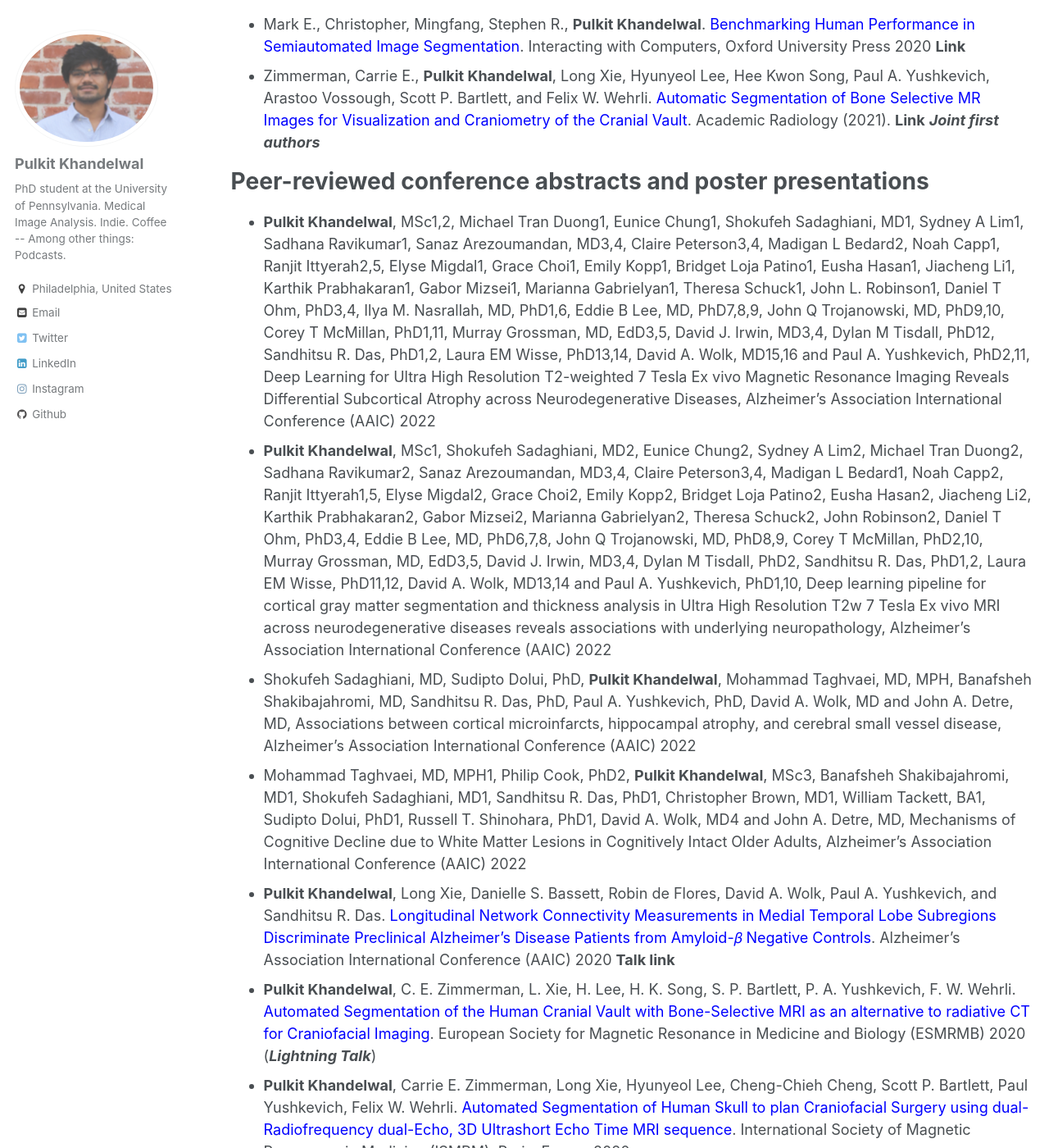
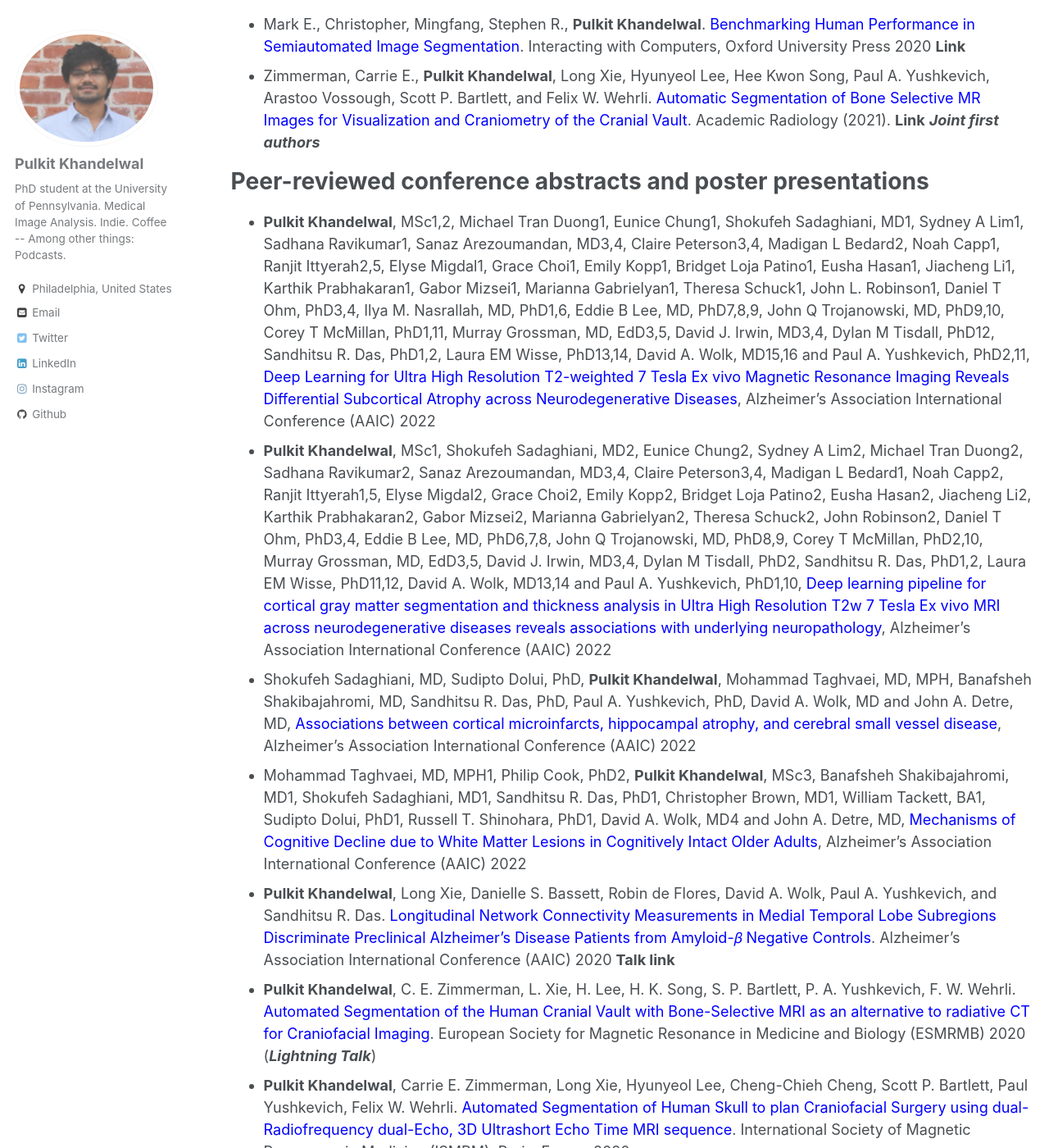
Before and after one commit to Pulkit-Khandelwal/pulkit-khandelwal.github.io, a Jekyll site: the page built from _pages/publications.md, in a window 1280 px wide and 1400 px high, scrolled down 896 px. Shown: the whole window at 82% size. Built offline with Jekyll 4.4.1, drawn with Linux system fonts in a browser that asks for light colours.

Commit message:
Update publications.md

```diff
--- a/_pages/publications.md
+++ b/_pages/publications.md
@@ -33,10 +33,10 @@
 
 **Peer-reviewed conference abstracts and poster presentations**
 ======
-* **Pulkit Khandelwal**, MSc1,2, Michael Tran Duong1, Eunice Chung1, Shokufeh Sadaghiani, MD1, Sydney A Lim1, Sadhana Ravikumar1, Sanaz Arezoumandan, MD3,4, Claire Peterson3,4, Madigan L Bedard2, Noah Capp1, Ranjit Ittyerah2,5, Elyse Migdal1, Grace Choi1, Emily Kopp1, Bridget Loja Patino1, Eusha Hasan1, Jiacheng Li1, Karthik Prabhakaran1, Gabor Mizsei1, Marianna Gabrielyan1, Theresa Schuck1, John L. Robinson1, Daniel T Ohm, PhD3,4, Ilya M. Nasrallah, MD, PhD1,6, Eddie B Lee, MD, PhD7,8,9, John Q Trojanowski, MD, PhD9,10, Corey T McMillan, PhD1,11, Murray Grossman, MD, EdD3,5, David J. Irwin, MD3,4, Dylan M Tisdall, PhD12, Sandhitsu R. Das, PhD1,2, Laura EM Wisse, PhD13,14, David A. Wolk, MD15,16 and Paul A. Yushkevich, PhD2,11, Deep Learning for Ultra High Resolution T2-weighted 7 Tesla Ex vivo Magnetic Resonance Imaging Reveals Differential Subcortical Atrophy across Neurodegenerative Diseases, Alzheimer’s Association International Conference (AAIC) 2022
-* **Pulkit Khandelwal**, MSc1, Shokufeh Sadaghiani, MD2, Eunice Chung2, Sydney A Lim2, Michael Tran Duong2, Sadhana Ravikumar2, Sanaz Arezoumandan, MD3,4, Claire Peterson3,4, Madigan L Bedard1, Noah Capp2, Ranjit Ittyerah1,5, Elyse Migdal2, Grace Choi2, Emily Kopp2, Bridget Loja Patino2, Eusha Hasan2, Jiacheng Li2, Karthik Prabhakaran2, Gabor Mizsei2, Marianna Gabrielyan2, Theresa Schuck2, John Robinson2, Daniel T Ohm, PhD3,4, Eddie B Lee, MD, PhD6,7,8, John Q Trojanowski, MD, PhD8,9, Corey T McMillan, PhD2,10, Murray Grossman, MD, EdD3,5, David J. Irwin, MD3,4, Dylan M Tisdall, PhD2, Sandhitsu R. Das, PhD1,2, Laura EM Wisse, PhD11,12, David A. Wolk, MD13,14 and Paul A. Yushkevich, PhD1,10, Deep learning pipeline for cortical gray matter segmentation and thickness analysis in Ultra High Resolution T2w 7 Tesla Ex vivo MRI across neurodegenerative diseases reveals associations with underlying neuropathology, Alzheimer’s Association International Conference (AAIC) 2022
-* Shokufeh Sadaghiani, MD, Sudipto Dolui, PhD, **Pulkit Khandelwal**, Mohammad Taghvaei, MD, MPH, Banafsheh Shakibajahromi, MD, Sandhitsu R. Das, PhD, Paul A. Yushkevich, PhD, David A. Wolk, MD and John A. Detre, MD, Associations between cortical microinfarcts, hippocampal atrophy, and cerebral small vessel disease, Alzheimer’s Association International Conference (AAIC) 2022
-* Mohammad Taghvaei, MD, MPH1, Philip Cook, PhD2, **Pulkit Khandelwal**, MSc3, Banafsheh Shakibajahromi, MD1, Shokufeh Sadaghiani, MD1, Sandhitsu R. Das, PhD1, Christopher Brown, MD1, William Tackett, BA1, Sudipto Dolui, PhD1, Russell T. Shinohara, PhD1, David A. Wolk, MD4 and John A. Detre, MD, Mechanisms of Cognitive Decline due to White Matter Lesions in Cognitively Intact Older Adults, Alzheimer’s Association International Conference (AAIC) 2022
+* **Pulkit Khandelwal**, MSc1,2, Michael Tran Duong1, Eunice Chung1, Shokufeh Sadaghiani, MD1, Sydney A Lim1, Sadhana Ravikumar1, Sanaz Arezoumandan, MD3,4, Claire Peterson3,4, Madigan L Bedard2, Noah Capp1, Ranjit Ittyerah2,5, Elyse Migdal1, Grace Choi1, Emily Kopp1, Bridget Loja Patino1, Eusha Hasan1, Jiacheng Li1, Karthik Prabhakaran1, Gabor Mizsei1, Marianna Gabrielyan1, Theresa Schuck1, John L. Robinson1, Daniel T Ohm, PhD3,4, Ilya M. Nasrallah, MD, PhD1,6, Eddie B Lee, MD, PhD7,8,9, John Q Trojanowski, MD, PhD9,10, Corey T McMillan, PhD1,11, Murray Grossman, MD, EdD3,5, David J. Irwin, MD3,4, Dylan M Tisdall, PhD12, Sandhitsu R. Das, PhD1,2, Laura EM Wisse, PhD13,14, David A. Wolk, MD15,16 and Paul A. Yushkevich, PhD2,11, <span style="color:blue">Deep Learning for Ultra High Resolution T2-weighted 7 Tesla Ex vivo Magnetic Resonance Imaging Reveals Differential Subcortical Atrophy across Neurodegenerative Diseases</span>, Alzheimer’s Association International Conference (AAIC) 2022
+* **Pulkit Khandelwal**, MSc1, Shokufeh Sadaghiani, MD2, Eunice Chung2, Sydney A Lim2, Michael Tran Duong2, Sadhana Ravikumar2, Sanaz Arezoumandan, MD3,4, Claire Peterson3,4, Madigan L Bedard1, Noah Capp2, Ranjit Ittyerah1,5, Elyse Migdal2, Grace Choi2, Emily Kopp2, Bridget Loja Patino2, Eusha Hasan2, Jiacheng Li2, Karthik Prabhakaran2, Gabor Mizsei2, Marianna Gabrielyan2, Theresa Schuck2, John Robinson2, Daniel T Ohm, PhD3,4, Eddie B Lee, MD, PhD6,7,8, John Q Trojanowski, MD, PhD8,9, Corey T McMillan, PhD2,10, Murray Grossman, MD, EdD3,5, David J. Irwin, MD3,4, Dylan M Tisdall, PhD2, Sandhitsu R. Das, PhD1,2, Laura EM Wisse, PhD11,12, David A. Wolk, MD13,14 and Paul A. Yushkevich, PhD1,10, <span style="color:blue">Deep learning pipeline for cortical gray matter segmentation and thickness analysis in Ultra High Resolution T2w 7 Tesla Ex vivo MRI across neurodegenerative diseases reveals associations with underlying neuropathology</span>, Alzheimer’s Association International Conference (AAIC) 2022
+* Shokufeh Sadaghiani, MD, Sudipto Dolui, PhD, **Pulkit Khandelwal**, Mohammad Taghvaei, MD, MPH, Banafsheh Shakibajahromi, MD, Sandhitsu R. Das, PhD, Paul A. Yushkevich, PhD, David A. Wolk, MD and John A. Detre, MD, <span style="color:blue">Associations between cortical microinfarcts, hippocampal atrophy, and cerebral small vessel disease</span>, Alzheimer’s Association International Conference (AAIC) 2022
+* Mohammad Taghvaei, MD, MPH1, Philip Cook, PhD2, **Pulkit Khandelwal**, MSc3, Banafsheh Shakibajahromi, MD1, Shokufeh Sadaghiani, MD1, Sandhitsu R. Das, PhD1, Christopher Brown, MD1, William Tackett, BA1, Sudipto Dolui, PhD1, Russell T. Shinohara, PhD1, David A. Wolk, MD4 and John A. Detre, MD, <span style="color:blue">Mechanisms of Cognitive Decline due to White Matter Lesions in Cognitively Intact Older Adults</span>, Alzheimer’s Association International Conference (AAIC) 2022
 * **Pulkit Khandelwal**, Long Xie, Danielle S. Bassett, Robin de Flores, David A. Wolk, Paul A. Yushkevich, and
 Sandhitsu R. Das. <span style="color:blue">Longitudinal Network Connectivity Measurements in Medial Temporal Lobe Subregions
 Discriminate Preclinical Alzheimer’s Disease Patients from Amyloid-𝛽 Negative Controls</span>. Alzheimer’s Association
```
